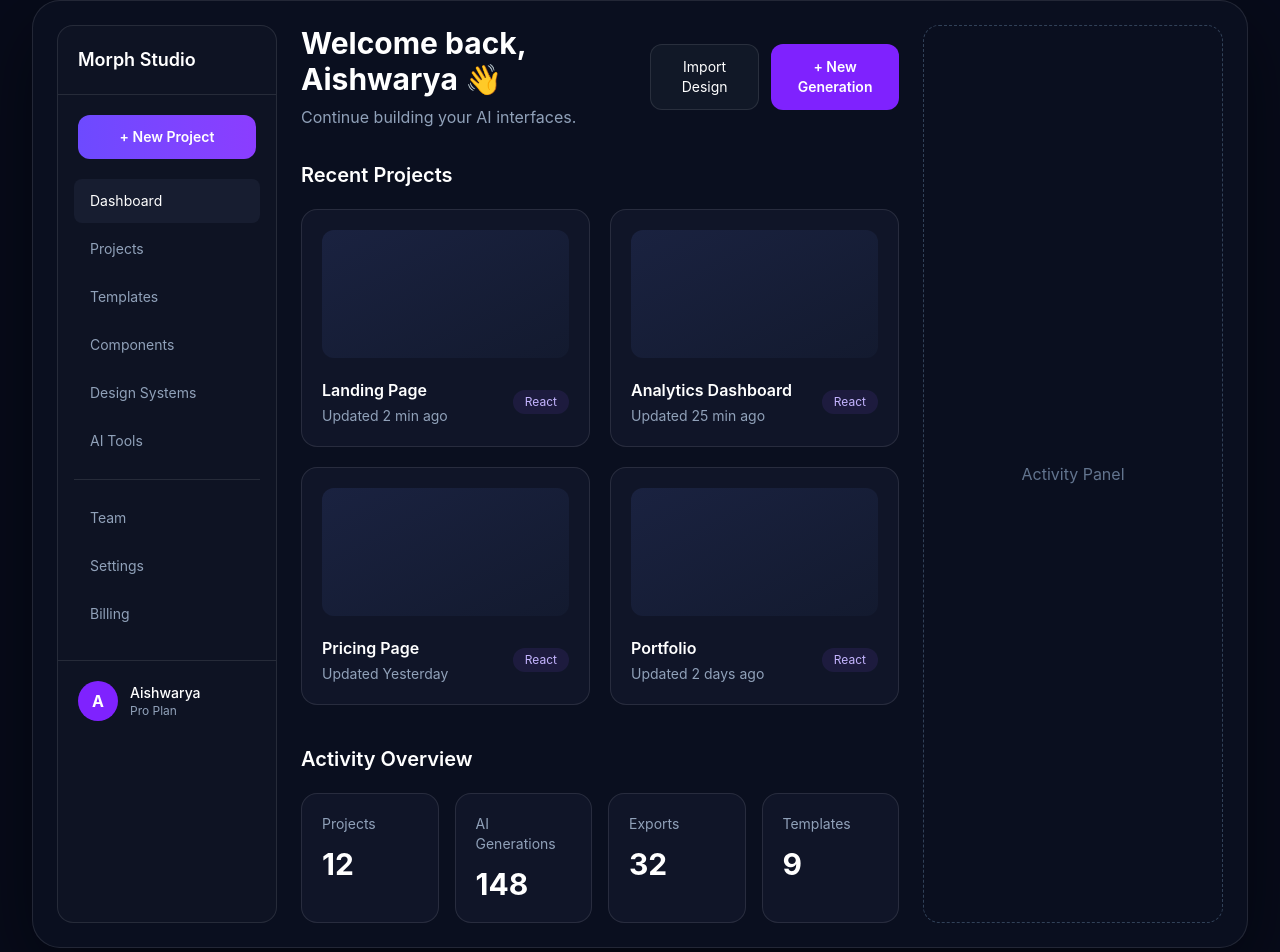
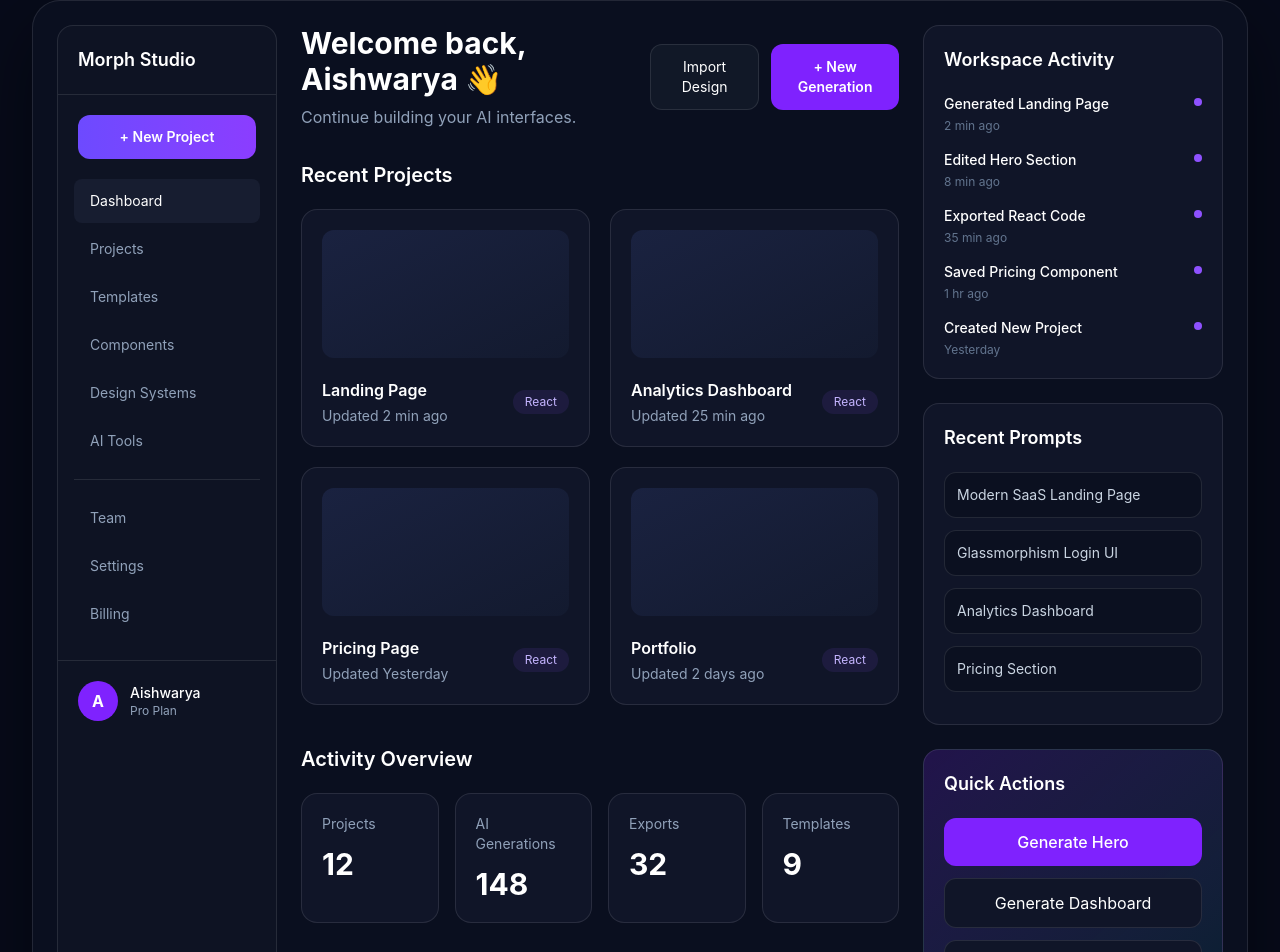
Before and after one commit to aishwaryakhandare-git/Morph-Studio, a React (Vite) app in the folder client/: page / in a window 1280 px wide. Shown: the part 928-1880 px from the top of the page. Built offline with nearby package versions, Linux system fonts and the light colour scheme.

Commit message:
add workspace activity, prompt history, and quick actions panel

```diff
--- a/client/src/pages/Landing/Landing.tsx
+++ b/client/src/pages/Landing/Landing.tsx
@@ -421,11 +421,94 @@ function Landing() {
 
       {/* ================= RIGHT PANEL ================= */}
 
-      <div className="rounded-2xl border border-dashed border-slate-700 flex items-center justify-center text-slate-500">
+<div className="space-y-6">
 
-        Activity Panel
+  {/* Workspace Activity */}
 
+  <div className="rounded-2xl border border-white/10 bg-[#101528] p-5">
+
+    <h3 className="mb-5 text-lg font-semibold">
+      Workspace Activity
+    </h3>
+
+    {[
+      ["Generated Landing Page", "2 min ago"],
+      ["Edited Hero Section", "8 min ago"],
+      ["Exported React Code", "35 min ago"],
+      ["Saved Pricing Component", "1 hr ago"],
+      ["Created New Project", "Yesterday"],
+    ].map(([title, time]) => (
+      <div
+        key={title}
+        className="mb-4 flex items-start justify-between last:mb-0"
+      >
+        <div>
+          <p className="text-sm font-medium text-white">
+            {title}
+          </p>
+
+          <p className="mt-1 text-xs text-slate-500">
+            {time}
+          </p>
+        </div>
+
+        <div className="mt-1 h-2 w-2 rounded-full bg-violet-500" />
       </div>
+    ))}
+
+  </div>
+
+  {/* Prompt History */}
+
+  <div className="rounded-2xl border border-white/10 bg-[#101528] p-5">
+
+    <h3 className="mb-5 text-lg font-semibold">
+      Recent Prompts
+    </h3>
+
+    {[
+      "Modern SaaS Landing Page",
+      "Glassmorphism Login UI",
+      "Analytics Dashboard",
+      "Pricing Section",
+    ].map((prompt) => (
+      <button
+        key={prompt}
+        className="mb-3 w-full rounded-xl border border-white/10 bg-[#0B1020] p-3 text-left text-sm text-slate-300 transition hover:border-violet-500"
+      >
+        {prompt}
+      </button>
+    ))}
+
+  </div>
+
+  {/* Quick Actions */}
+
+  <div className="rounded-2xl border border-white/10 bg-gradient-to-br from-violet-600/20 to-cyan-500/10 p-5">
+
+    <h3 className="mb-5 text-lg font-semibold">
+      Quick Actions
+    </h3>
+
+    <div className="space-y-3">
+
+      <button className="w-full rounded-xl bg-violet-600 py-3 font-medium transition hover:brightness-110">
+        Generate Hero
+      </button>
+
+      <button className="w-full rounded-xl border border-white/10 bg-[#101528] py-3 transition hover:border-violet-500">
+        Generate Dashboard
+      </button>
+
+      <button className="w-full rounded-xl border border-white/10 bg-[#101528] py-3 transition hover:border-violet-500">
+        Generate Pricing
+      </button>
+
+    </div>
+
+  </div>
+
+</div>
 
     </div>
 
```
